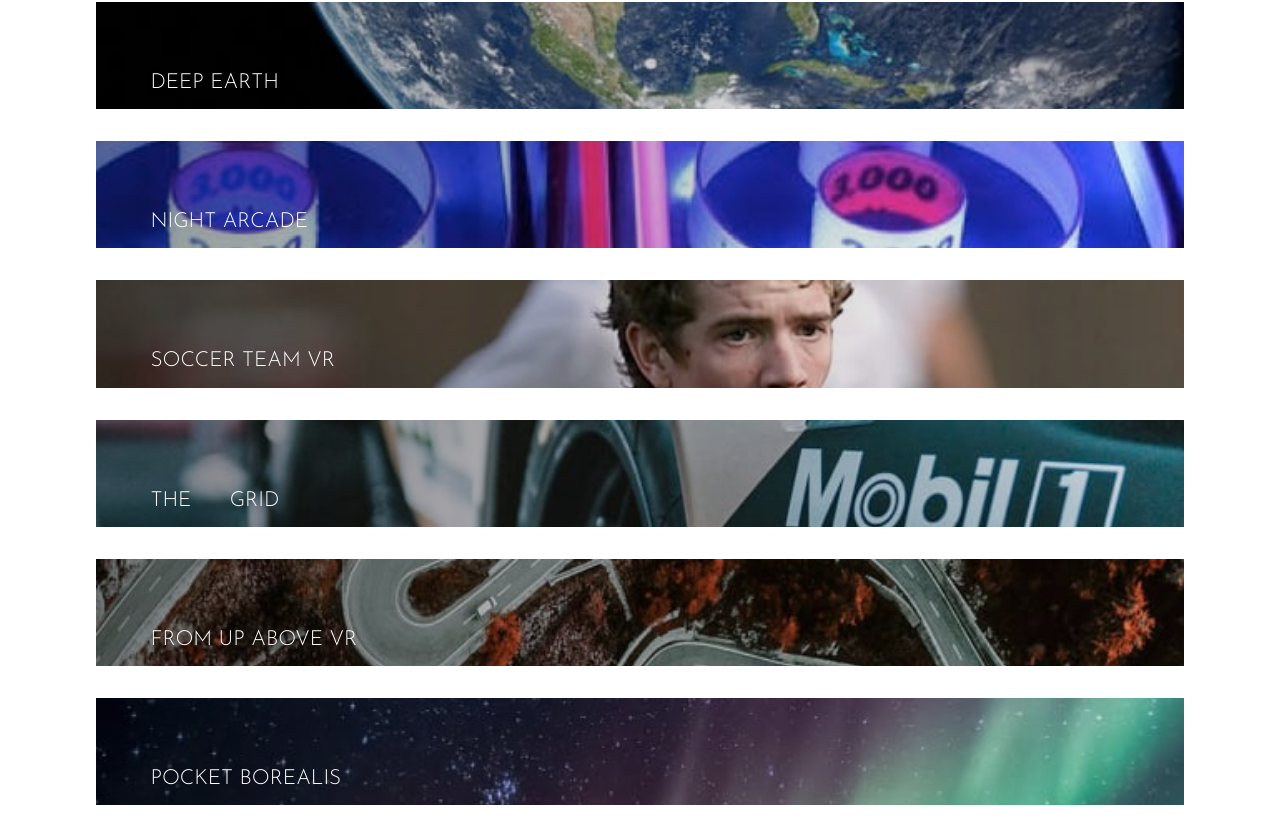
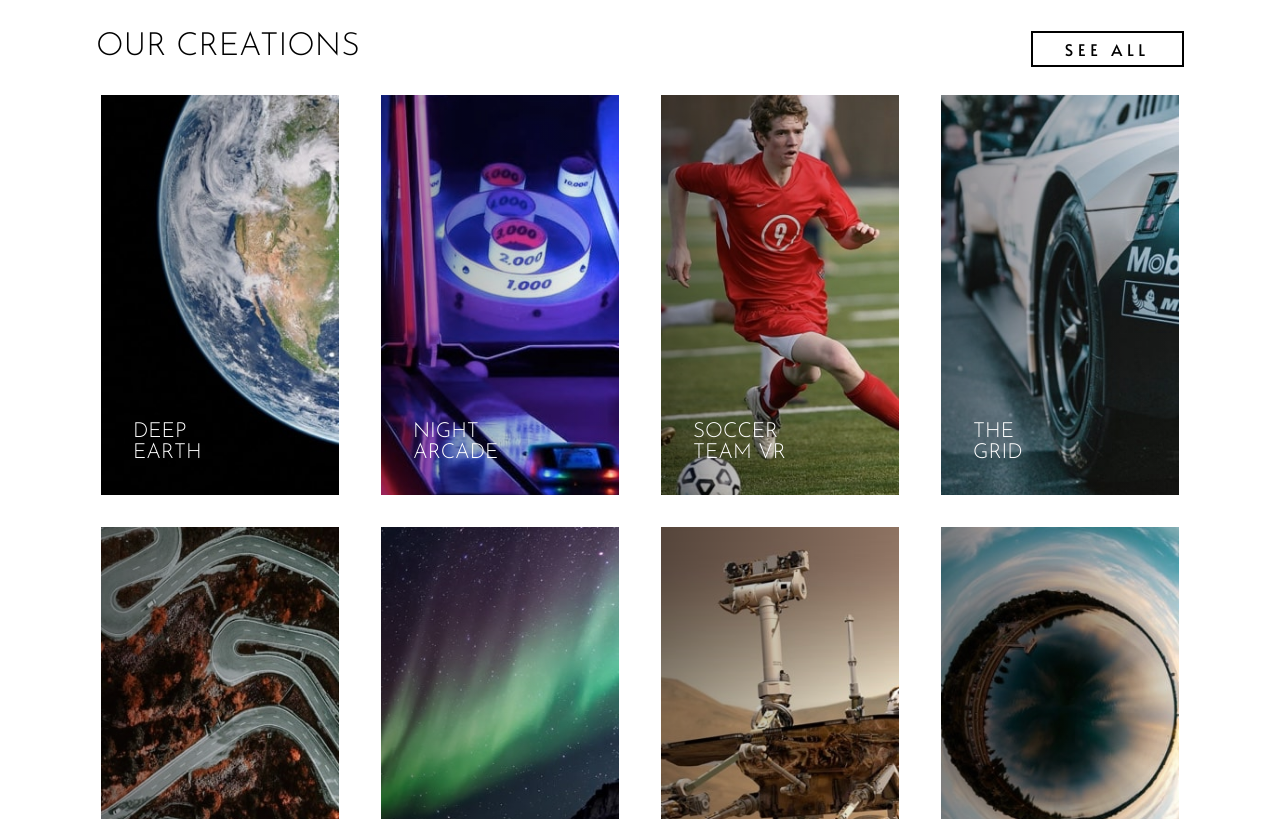
Before and after one commit to ritey01/loopstudios-landing-page, a React (Create React App) app: page / in a window 1280 px wide. Shown: the part 1141-1960 px from the top of the page. Built offline with nearby package versions, Linux system fonts and the light colour scheme.

Commit message:
edit destop image

```diff
--- a/src/components/Creations.js
+++ b/src/components/Creations.js
@@ -1,19 +1,38 @@
 import styled from "styled-components";
 import { NavLink } from "react-router-dom";
 import earth from "../images/mobile/image-deep-earth.jpg";
+import earthDesk from "../images/desktop/image-deep-earth.jpg";
 import arcade from "../images/mobile/image-night-arcade.jpg";
+import arcadeDesk from "../images/desktop/image-night-arcade.jpg";
 import soccer from "../images/mobile/image-soccer-team.jpg";
+import soccerDesk from "../images/desktop/image-soccer-team.jpg";
 import grid from "../images/mobile/image-grid.jpg";
+import gridDesk from "../images/desktop/image-grid.jpg";
 import above from "../images/mobile/image-from-above.jpg";
+import aboveDesk from "../images/desktop/image-from-above.jpg";
 import pocket from "../images/mobile/image-pocket-borealis.jpg";
+import pocketDesk from "../images/desktop/image-pocket-borealis.jpg";
 import curiosity from "../images/mobile/image-curiosity.jpg";
+import curiosityDesk from "../images/desktop/image-curiosity.jpg";
 import fisheye from "../images/mobile/image-fisheye.jpg";
-import theme from "../themes/theme";
+import fisheyeDesk from "../images/desktop/image-fisheye.jpg";
 
+const StyledCreations = styled.div`
+  position: relative;
+  margin-top: 8rem;
+`;
 const StyledTitle = styled.h3`
   font-family: "Josefin Sans", sans-serif;
   text-align: center;
   margin: 3rem auto 2rem auto;
+  font-size: 1.5rem;
+  font-weight: 300;
+  @media (min-width: 1000px) {
+    font-size: 2rem;
+    text-align: start;
+    margin-left: 6rem;
+    position: relative;
+  }
 `;
 
 const StyledList = styled.ul`
@@ -25,6 +44,11 @@ const StyledCards = styled.div`
   display: flex;
   flex-direction: column;
   justify-content: center;
+  @media (min-width: 1000px) {
+    display: grid;
+    grid-template-columns: 1fr 1fr 1fr 1fr;
+    margin: auto 5rem;
+  }
 `;
 
 const ItemLink = styled(NavLink)`
@@ -36,71 +60,143 @@ const ItemLink = styled(NavLink)`
   font-family: "Josefin Sans", sans-serif;
   font-size: 1.3rem;
   max-width: 49%;
+  @media (min-width: 1000px) {
+    left: 2rem;
+    bottom: 2rem;
+  }
 `;
 
 const Item = styled.li`
-  height: 6.7rem;
+  height: 7rem;
   width: 85%;
   margin: 0 auto 2rem auto;
   background-position: top center;
   background-repeat: no-repeat;
   background-size: cover;
   position: relative;
+  max-width: 670px;
+  @media (min-width: 1000px) {
+    height: 25rem;
+
+    &:hover::before {
+      content: "";
+      position: absolute;
+      top: 0px;
+      right: 0px;
+      bottom: 0px;
+      left: 0px;
+      background-color: rgba(255, 255, 255, 0.25);
+    }
+    &:hover {
+      a {
+        color: black;
+      }
+    }
+  }
 `;
 
 const EarthLink = styled(Item)`
   background-image: linear-gradient(to right, rgba(0, 0, 0, 0.4), transparent),
     url(${earth});
+  @media (min-width: 1000px) {
+    background-image: linear-gradient(to right, rgba(0, 0, 0, 0.4), transparent),
+      url(${earthDesk});
+  }
 `;
 
 const ArcadeLink = styled(Item)`
   background-image: linear-gradient(to right, rgba(0, 0, 0, 0.4), transparent),
     url(${arcade});
+  @media (min-width: 1000px) {
+    background-image: linear-gradient(to right, rgba(0, 0, 0, 0.4), transparent),
+      url(${arcadeDesk});
+  }
 `;
 const SoccerLink = styled(Item)`
   background-image: linear-gradient(to right, rgba(0, 0, 0, 0.4), transparent),
     url(${soccer});
+  @media (min-width: 1000px) {
+    background-image: linear-gradient(to right, rgba(0, 0, 0, 0.4), transparent),
+      url(${soccerDesk});
+  }
 `;
 
 const GridLink = styled(Item)`
   background-image: linear-gradient(to right, rgba(0, 0, 0, 0.4), transparent),
     url(${grid});
-  word-spacing: 2rem;
+  word-spacing: 8rem;
+  @media (min-width: 600px) {
+    word-spacing: 0.3rem;
+  }
+  @media (min-width: 1000px) {
+    background-image: linear-gradient(to right, rgba(0, 0, 0, 0.4), transparent),
+      url(${gridDesk});
+    word-spacing: 8rem;
+  }
 `;
 
 const AboveLink = styled(Item)`
   background-image: linear-gradient(to right, rgba(0, 0, 0, 0.4), transparent),
     url(${above});
+  @media (min-width: 1000px) {
+    background-image: linear-gradient(to right, rgba(0, 0, 0, 0.4), transparent),
+      url(${aboveDesk});
+  }
 `;
 
 const PocketLink = styled(Item)`
   background-image: linear-gradient(to right, rgba(0, 0, 0, 0.4), transparent),
     url(${pocket});
+  @media (min-width: 1000px) {
+    background-image: linear-gradient(to right, rgba(0, 0, 0, 0.4), transparent),
+      url(${pocketDesk});
+  }
 `;
 
 const CuriosityLink = styled(Item)`
   background-image: linear-gradient(to right, rgba(0, 0, 0, 0.4), transparent),
     url(${curiosity});
+  @media (min-width: 1000px) {
+    background-image: linear-gradient(to right, rgba(0, 0, 0, 0.4), transparent),
+      url(${curiosityDesk});
+  }
 `;
 
 const FisheyeLink = styled(Item)`
   background-image: linear-gradient(to right, rgba(0, 0, 0, 0.4), transparent),
     url(${fisheye});
+  @media (min-width: 1000px) {
+    background-image: linear-gradient(to right, rgba(0, 0, 0, 0.4), transparent),
+      url(${fisheyeDesk});
+  }
 `;
 
 const BottomLink = styled(NavLink)`
   border: solid 2px black;
   text-decoration: none;
   color: black;
-  padding: 1rem 2.2rem;
-  letter-spacing: 0.1rem;
-  margin: 0 auto;
-  font-weight: bold;
-  font-family: "Josefin Sans", sans-serif;
+  padding: 0.6rem 2.2rem;
+  letter-spacing: 0.3rem;
+  margin: 0 auto 4rem auto;
+  font-weight: 400;
+  font-family: "Alata", sans-serif;
+
+  &:hover {
+    background-color: black;
+    color: white;
+  }
+  @media (min-width: 1000px) {
+    position: absolute;
+    top: 0;
+    right: 0;
+    margin-right: 6rem;
+    padding: 0.3rem 2rem;
+  }
 `;
 const Creations = () => {
   return (
     <>
+      <StyledCreations>
         <StyledTitle>OUR CREATIONS</StyledTitle>
         <StyledList>
           <StyledCards>
@@ -120,7 +216,9 @@ const Creations = () => {
               <ItemLink to="/products/up-above">FROM UP ABOVE VR</ItemLink>
             </AboveLink>
             <PocketLink>
-            <ItemLink to="/products/pocket-borealis">POCKET BOREALIS</ItemLink>
+              <ItemLink to="/products/pocket-borealis">
+                POCKET BOREALIS
+              </ItemLink>
             </PocketLink>
             <CuriosityLink>
               <ItemLink to="/products/curiosity">THE CURIOSITY</ItemLink>
@@ -131,6 +229,7 @@ const Creations = () => {
             <BottomLink to="/products">SEE ALL</BottomLink>
           </StyledCards>
         </StyledList>
+      </StyledCreations>
     </>
   );
 };
```
Lines whose indentation alone changed are shown as unchanged.
